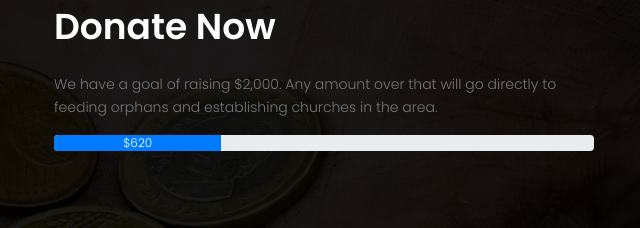
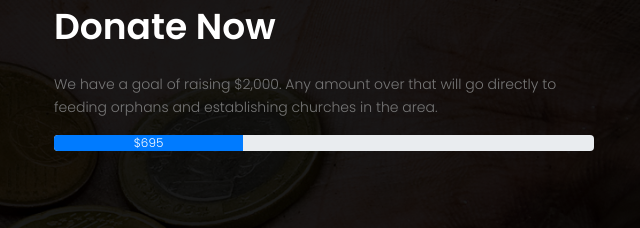
Before and after one commit to ContendChurch/sendme, a plain HTML site: page index.html in a window 1280 px wide. Shown: the part 2060-2288 px from the top of the page, 601-1241 px from the left. Drawn offline with nearby package versions, Linux system fonts and the light colour scheme.

Commit message:
Add donation from Emily

```diff
--- a/index.html
+++ b/index.html
@@ -107,7 +107,7 @@
 							</p>
 
 							<div class="progress">
-								<div class="progress-bar" role="progressbar" style="width: 31%;" aria-valuenow="31" aria-valuemin="0" aria-valuemax="100"><span style="padding: 10px">$620</span></div>
+								<div class="progress-bar" role="progressbar" style="width: 35%;" aria-valuenow="35" aria-valuemin="0" aria-valuemax="100"><span style="padding: 10px">$695</span></div>
 							  </div>
 						</div>
 					</div>
```
